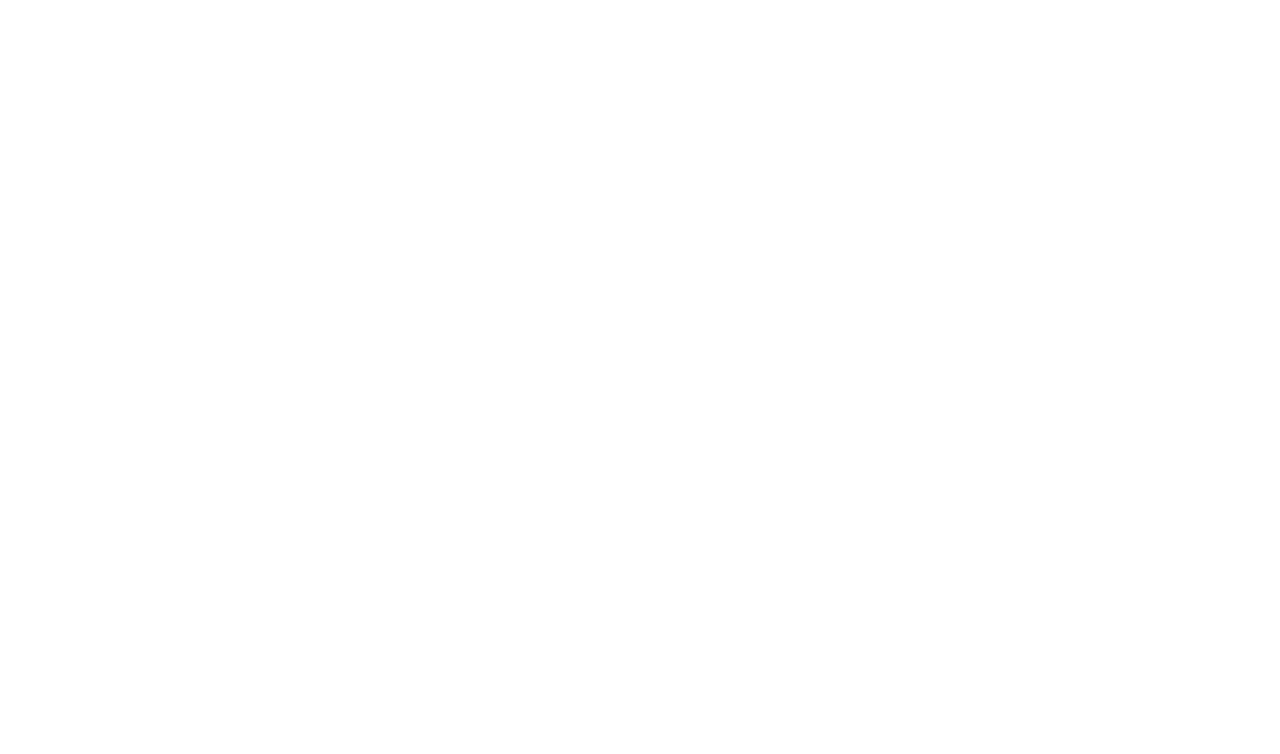
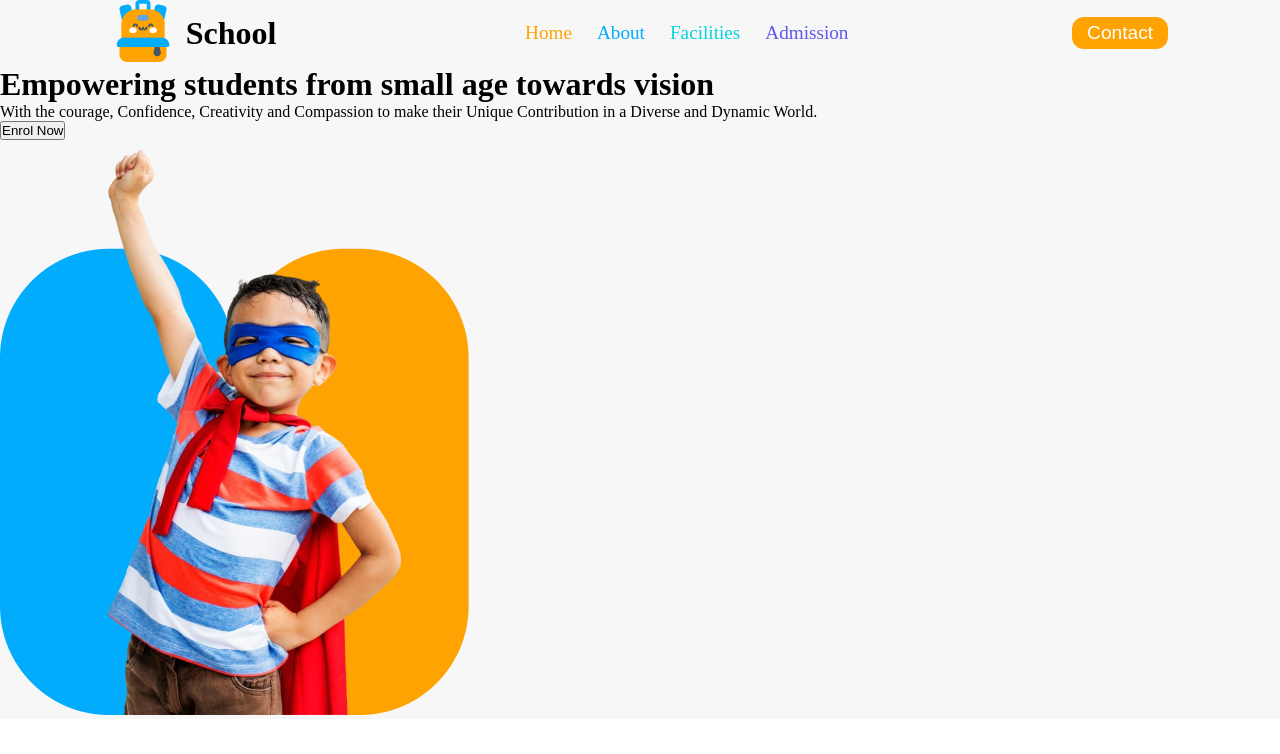
Before and after one commit to mohayminul-bd/B11-Assignment-2, a plain HTML site: page index.html in a window 1280 px wide. Drawn offline with Linux system fonts and the light colour scheme.

Commit message:
second commit

```diff
--- a/index.html
+++ b/index.html
@@ -3,9 +3,45 @@
 <head>
     <meta charset="UTF-8">
     <meta name="viewport" content="width=device-width, initial-scale=1.0">
+    <link rel="stylesheet" href="style.css">
     <title>Document</title>
 </head>
 <body>
+    <header class="header">
+        <nav class="nav-container-main flex">
+            <div class="nav-container-1">
+                <div class="nav-box-1 flex">
+                    <div><img src="assets/logo.png" alt=""></div>
+                    <div><h2>School</h2></div>
+                </div>
+            </div>
+            <div class="nav-container-2 flex">
+                <div class="nav-box-2 flex">
+                    <a class="nav-link-1 orange" href="">Home</a>
+                    <a class="nav-link-2 blu" href="">About</a>
+                    <a class="nav-link-3" href="">Facilities</a>
+                    <a class="nav-link-4" href="">Admission</a>
+                </div>
+            </div>
+            <div class="nav-container-3">
+                <div class="nav-box-3">
+                    <button class="nav-btn">Contact</button>
+                </div>
+            </div>
+        </nav>
+        <div class="banner-container">
+            <div class="banner-box">
+                <h1>Empowering students from small age towards vision</h1>
+                <p>With the courage, Confidence, Creativity and Compassion to make their Unique Contribution in a Diverse and Dynamic World.</p>
+                <button>Enrol Now</button>
+            </div>
+            <div class="banner-box">
+                <img src="assets/hero-kids.png" alt="">
+            </div>
+        </div>
+    </header>
+    <main>
 
+    </main>
 </body>
 </html>
--- a/style.css
+++ b/style.css
@@ -0,0 +1,50 @@
+*{
+    padding: 0px;
+    margin: 0px;
+}
+
+/* share class */
+.flex{
+    display: flex;
+}
+.orange{
+    color: rgb(254, 163, 1);
+}
+.blu{
+    color: rgb(1, 172, 253);
+}
+
+/* nav bar */
+.header{
+    background: rgb(247, 247, 247);
+}
+.nav-container-main{
+    justify-content: space-around;
+    align-items: center;
+}
+.nav-box-1 > div > h2{
+    font-size: 2rem;
+}
+.nav-box-1{
+    align-items: center;
+    gap: 12px;
+}
+.nav-box-2 > a{
+    font-size: 1.2rem;
+    text-decoration: none;
+    margin-left: 25px;
+}
+.nav-link-3{
+    color:rgb(5, 212, 223)
+}
+.nav-link-4{
+    color:rgb(93, 88, 239)
+}
+.nav-btn{
+    font-size: 1.2rem;
+    color: rgb(255, 255, 255);
+    border-radius: 12px;
+    background: rgb(254, 163, 1);
+    padding: 5px 15px;
+    border: none;
+}
```
